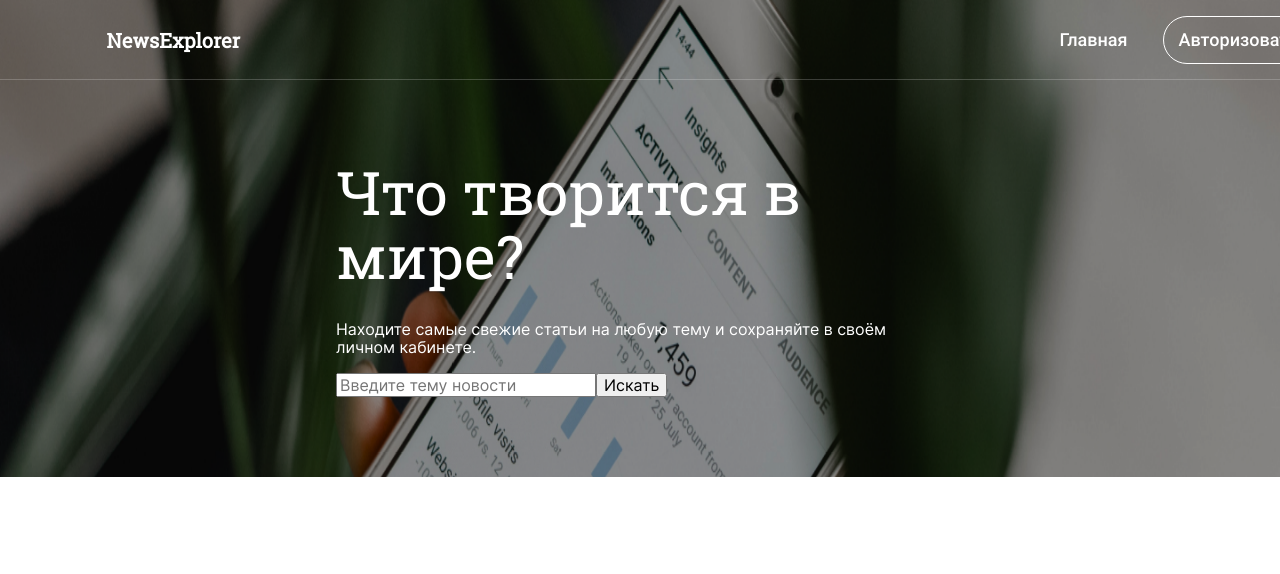
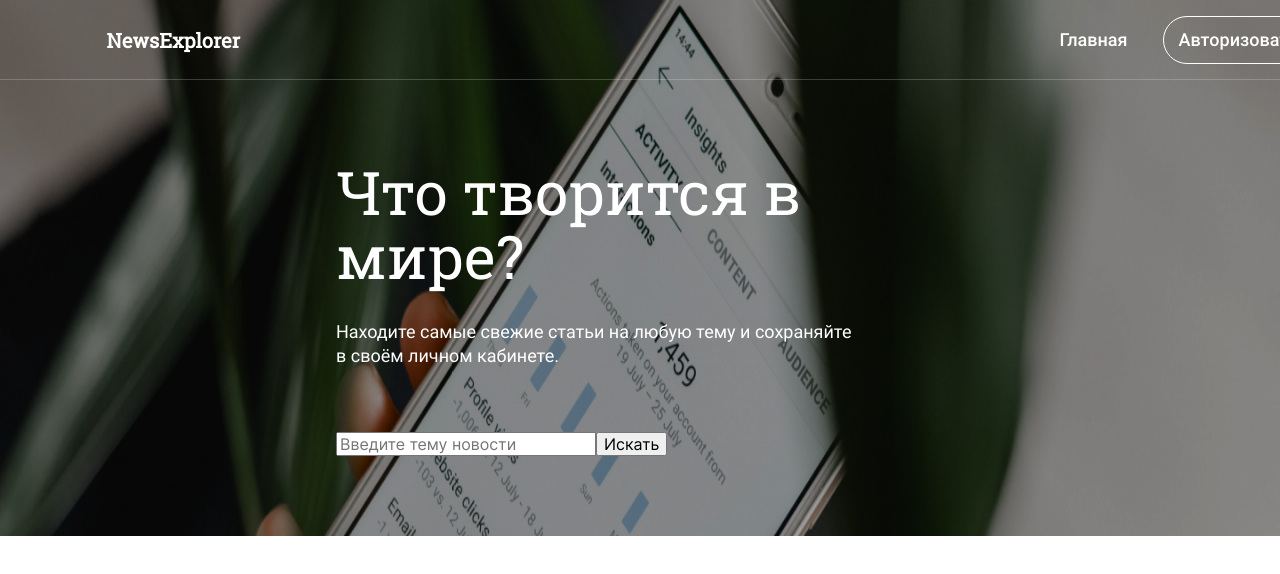
Before and after one commit to Vladimir-art/news-explorer-frontend, a React (Create React App) app: page / in a window 1280 px wide. Shown: the top 574 px of the page. Built offline with nearby package versions, Linux system fonts and the light colour scheme.

Commit message:
searchform__text style

```diff
--- a/src/blocks/searchform/__text/searchform__text.css
+++ b/src/blocks/searchform/__text/searchform__text.css
@@ -0,0 +1,11 @@
+.searchform__text {
+  margin: 0 0 64px 0;
+  padding: 0;
+  max-width: 545px;
+  font-family: "Roboto", Arial, sans-serif;
+  font-style: normal;
+  font-weight: normal;
+  font-size: 18px;
+  line-height: 24px;
+  color: #FFF;
+}
--- a/src/components/SearchForm/SearchForm.js
+++ b/src/components/SearchForm/SearchForm.js
@@ -5,7 +5,7 @@ function SearchForm() {
     <section className="searchform">
       <div className="searchform__info">
         <h1 className="searchform__title">Что творится в мире?</h1>
-        <p className="searchform__text">Находите самые свежие статьи на любую тему и сохраняйте в своём личном кабинете.</p>
+        <p className="searchform__text">Находите самые свежие статьи на любую тему и сохраняйте в&nbsp;своём личном кабинете.</p>
         <form className="searchform__form">
           <input className="searchform__input" type="text" placeholder="Введите тему новости"></input>
           <button className="searchform__search" type="submit">Искать</button>
```
